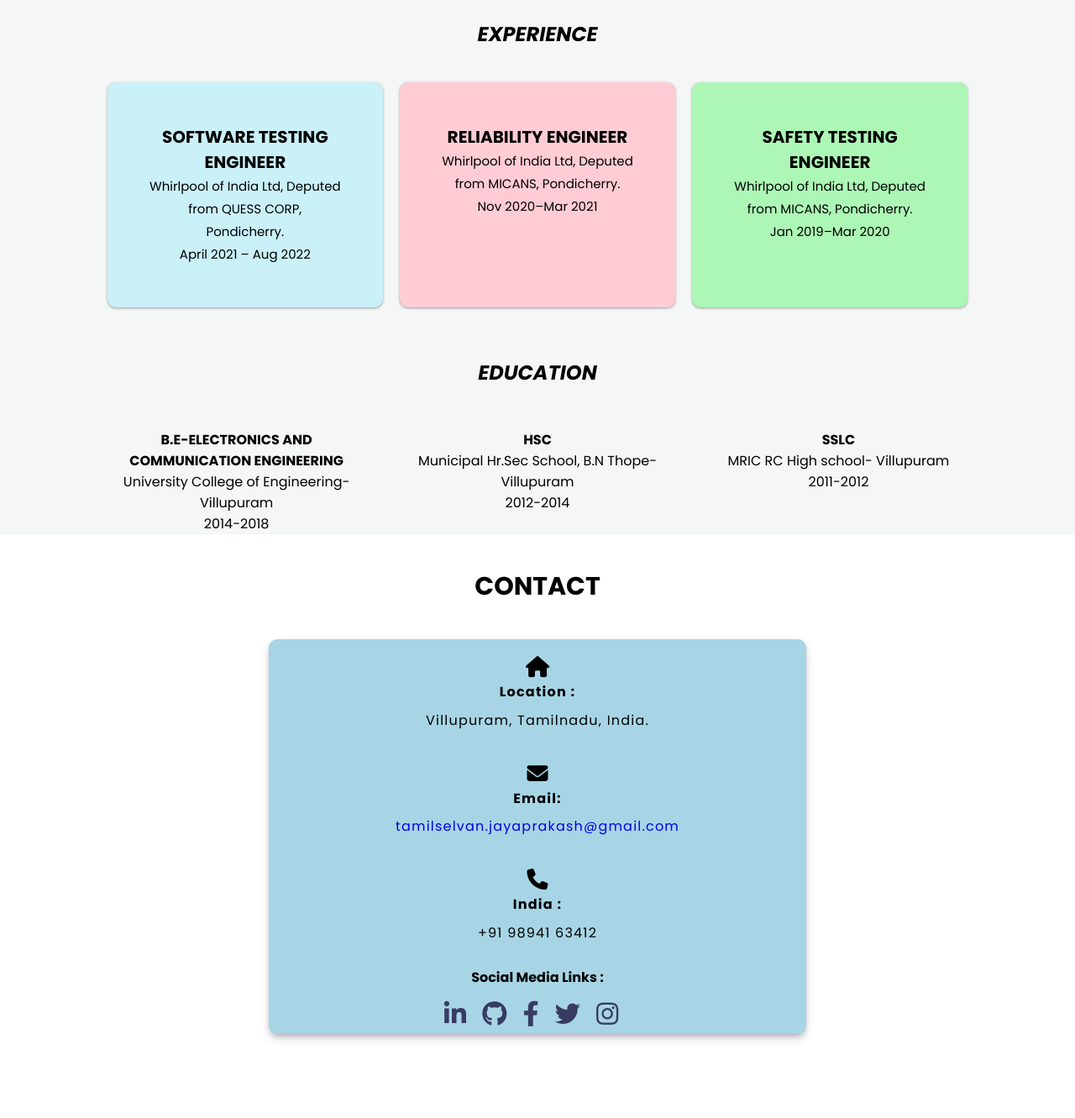
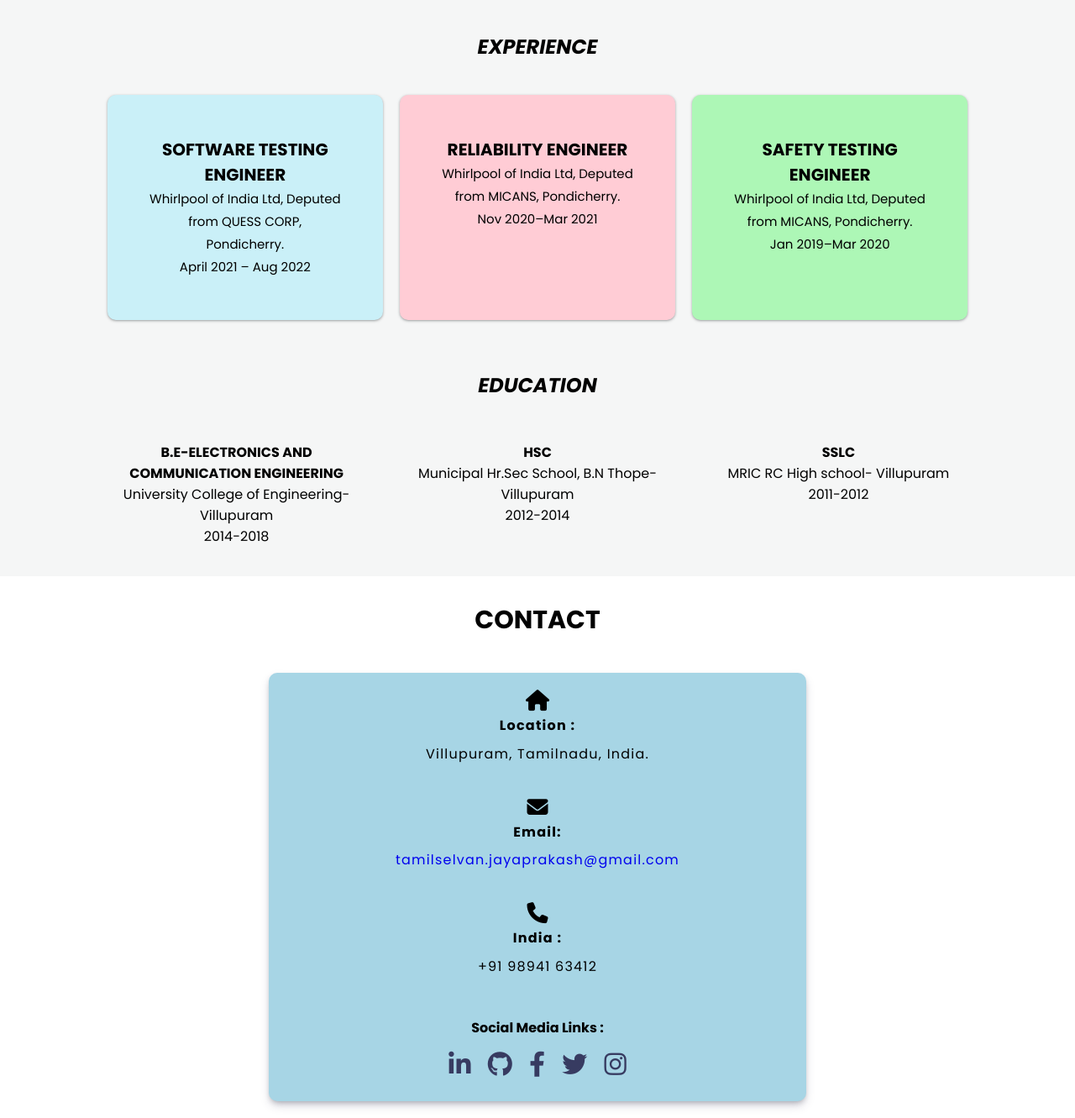
Before and after one commit to Iam-Tamil/MyPortfolio, a plain HTML site: page index.html in a window 1280 px wide. Shown: the part 2279-3610 px from the top of the page at 84% size. Before the commit the page ends 3530 px from the top, so only its background shows below. Drawn offline with Linux system fonts and the light colour scheme.

```diff
--- a/style.css
+++ b/style.css
@@ -185,6 +185,9 @@ nav .fa-solid{
         padding: 6px 15px;
         font-size: 10px;
         margin-top: 25px;
+    }
+    .social-links{
+        padding-bottom: 20px;
     }
     .social-links a{
         padding: 0 2px;
@@ -444,6 +447,8 @@ nav .fa-solid{
 /* ================/Resume============= */
 #resume{
     background-color: #f5f6f6;
+    padding: 15px 0;
+    margin: 10px 0;
 }
 .summary{
     width: 60%;
@@ -641,13 +646,16 @@ nav .fa-solid{
 .data p a:hover{
     color: #6930c3;
 }
+.socialmedia-info{
+    padding: 20px 0;
+}
 .socialmedia-info h4{
     padding: 10px 0;
 }
 .socialmedia-info a{
     color:#373b61;
     font-size: 30px;
-    padding-right: 15px;
+    padding:0 8px;
     align-items: center;
     margin: auto;
     transition: .5s;
@@ -661,6 +669,6 @@ nav .fa-solid{
 @media(max-width:768px){
     .contact-container{
         width: 90%;
-        margin: 10px auto;
+        margin: 20px auto;
     }
 }
```
